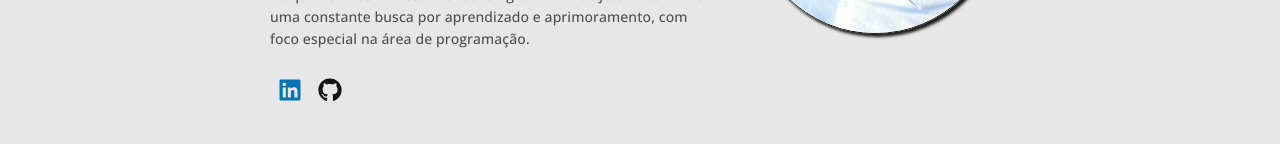
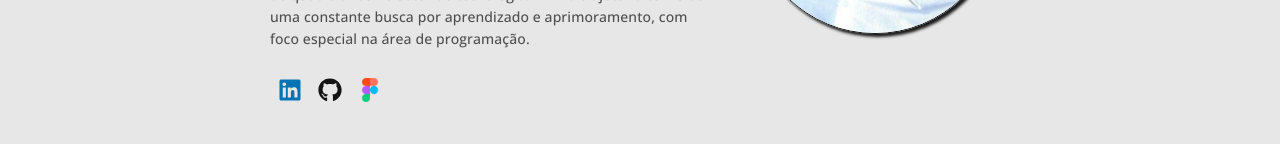
Before and after one commit to Felipe-alv-es/site-portifolio, a React (Create React App) app: page / in a window 1280 px wide. Shown: the part 408-552 px from the top of the page. Built offline with nearby package versions, Linux system fonts and the light colour scheme.

Commit message:
chore(Home): Added Figma option to homePage

```diff
--- a/src/components/Home/Home.js
+++ b/src/components/Home/Home.js
@@ -8,7 +8,7 @@ import {
   Tooltip,
   Fab,
 } from "@mui/material";
-import { FaLinkedin, FaGithub, FaReact } from "react-icons/fa";
+import { FaLinkedin, FaGithub, FaReact, FaFigma } from "react-icons/fa";
 import { BiLogoJavascript, BiLogoTypescript } from "react-icons/bi";
 import { SiNextdotjs } from "react-icons/si";
 import { AiFillHtml5 } from "react-icons/ai";
@@ -26,6 +26,7 @@ import {
   getTechnicalSkillsStyle,
 } from "./Home.style.ts";
 import FelipeAlves from "../../assets/images/FelipeAlves.jpg";
+import Figma from "../../assets/images/Figma.png";
 
 const Home = () => {
   const techSkillsOptions = [
@@ -73,6 +74,12 @@ const Home = () => {
           </IconButton>
           <IconButton href="https://github.com/Felipe-alv-es" target="_blank">
             <FaGithub color="#141414" />
+          </IconButton>
+          <IconButton
+            href="https://www.figma.com/file/IckaEZtrblVM49Bn7rvVKi/Site-Portif%C3%B3lio?type=design&node-id=0%3A1&mode=design&t=MWrf8t55LaFENlq3-1"
+            target="_blank"
+          >
+            <img src={Figma} alt="Figma Icon" style={{ width: "24px" }} />
           </IconButton>
         </Box>
         <Box sx={getTechnicalSkillsStyle}>
--- a/src/components/Projects/Projects.js
+++ b/src/components/Projects/Projects.js
@@ -1,5 +1,5 @@
 import React from "react";
-import { Box, Typography, IconButton, Divider, Tooltip } from "@mui/material";
+import { Box, Typography, IconButton, Divider } from "@mui/material";
 import {
   getContainerStyle,
   getImageStyle,
```
Also changed, not shown: src/assets/images/Figma.png (added).
